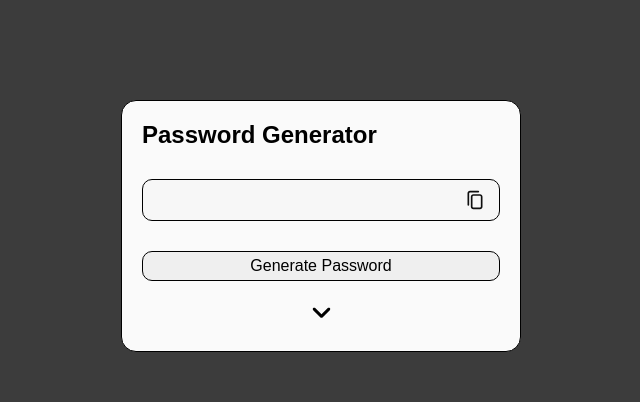
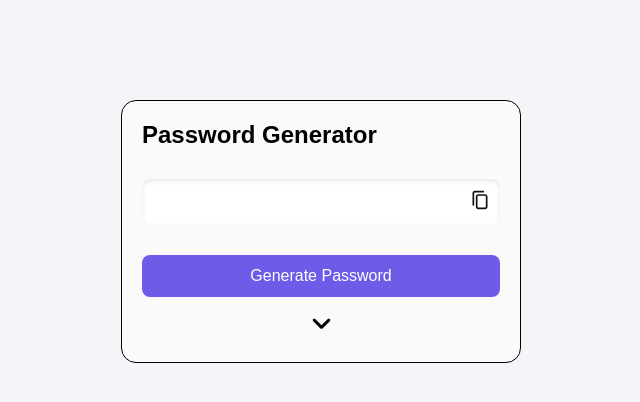
Before and after one commit to rizkyar03/password-generator, a plain HTML site: page index.html in a window 1280 px wide. Shown: the whole page, without its empty margins (319-959 px from the left). Drawn offline with Linux system fonts and the light colour scheme.

Commit message:
change some style

```diff
--- a/style.css
+++ b/style.css
@@ -1,4 +1,27 @@
 /* CSS RESET */
+/* Modern Styling for Password Generator */
+@media (prefers-color-scheme: light) {
+    :root {
+        --text: #050316;
+        --background: #f4f4f9;
+        --primary: #6C5CE7;
+        --secondary: #a29bfe;
+        --accent: #00cec9;
+    }
+}
+
+@media (prefers-color-scheme: dark) {
+    :root {
+        --text: #ffffff;
+        --background: #1e1e2e;
+        --primary: #6C5CE7;
+        --secondary: #2d2d44;
+        --accent: #00cec9;
+    }
+}
+
+
+
 * {
     box-sizing: border-box;
     margin: 0;
@@ -13,7 +36,7 @@ body {
     display: flex;
     justify-content: center;
     align-items: center;
-    background-color: #3C3C3C;
+    background-color: var(--background);
 }
 
 main {
@@ -37,19 +60,26 @@ h1 {
 
 .generated-password-box input {
     width: 100%;
-    padding: 10px 44px 10px 20px;
-    height: 42px;
-    border: 1px solid black;
-    border-radius: 10px;
-    cursor: text;
+    padding: 12px 50px 12px 20px;
+    border: none;
+    border-radius: 8px;
+    font-size: 1.2rem;
+    background: white;
+    box-shadow: inset 0 2px 5px rgba(0, 0, 0, 0.1);
 }
 
 .generated-password-box span {
     position: absolute;
-    height: 42px;
-    right: 15px;
+    right: 10px;
+    top: 50%;
+    transform: translateY(-50%);
     cursor: pointer;
+    transition: transform 0.2s;
 }
+
+/* .generated-password-box span:hover {
+    transform: scale(1.1);
+} */
 
 .generated-password-box span img {
     height: 20px;
@@ -57,17 +87,22 @@ h1 {
 }
 
 .generate-password-btn {
-    margin-bottom: 15px;
     width: 100%;
-    height: 30px;
-    border: 1px solid black;
-    border-radius: 10px;
+    padding: 12px;
+    border: none;
+    border-radius: 8px;
+    background: var(--primary);
+    color: white;
+    font-size: 1rem;
     cursor: pointer;
+    transition: background 0.3s ease;
 }
 
 details summary {
+    cursor: pointer;
     display: flex;
     justify-content: center;
+    margin-top: 10px;
 }
 
 details summary img {
@@ -80,6 +115,7 @@ details summary img {
     margin: 20px 0;
 
 }
+
 .settings h2 {
     margin-bottom: 10px;
 }
```
